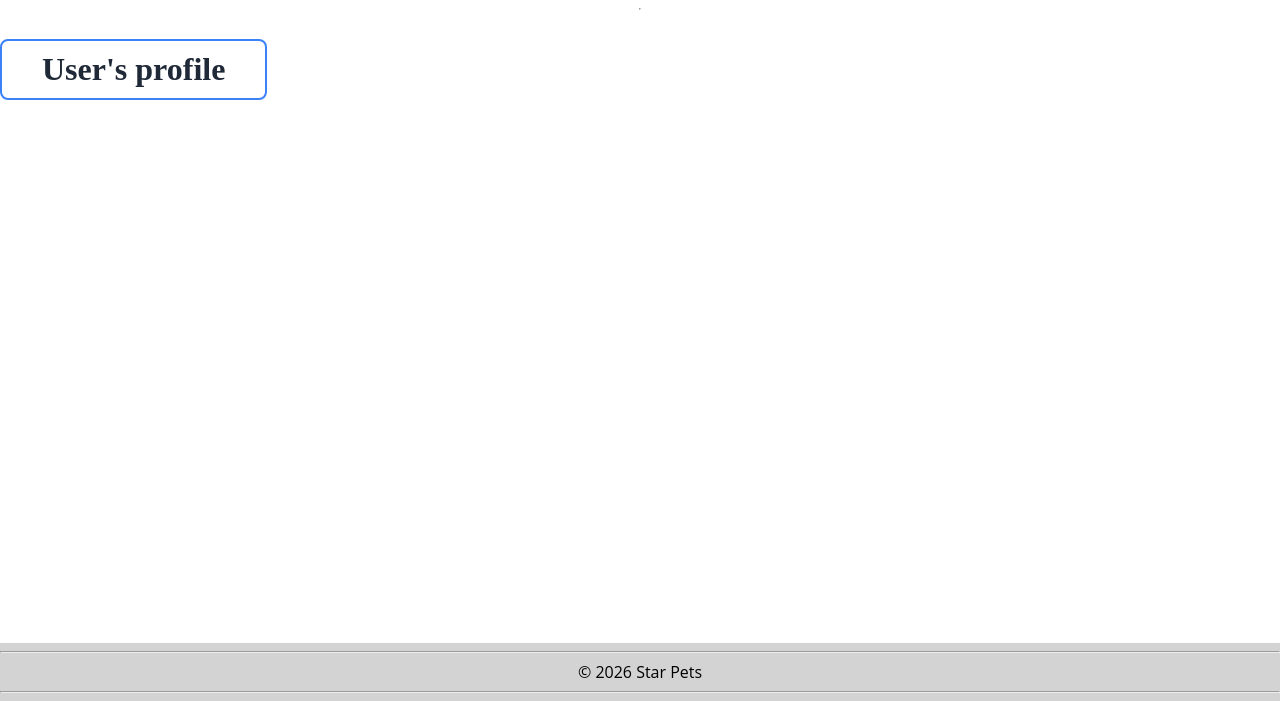
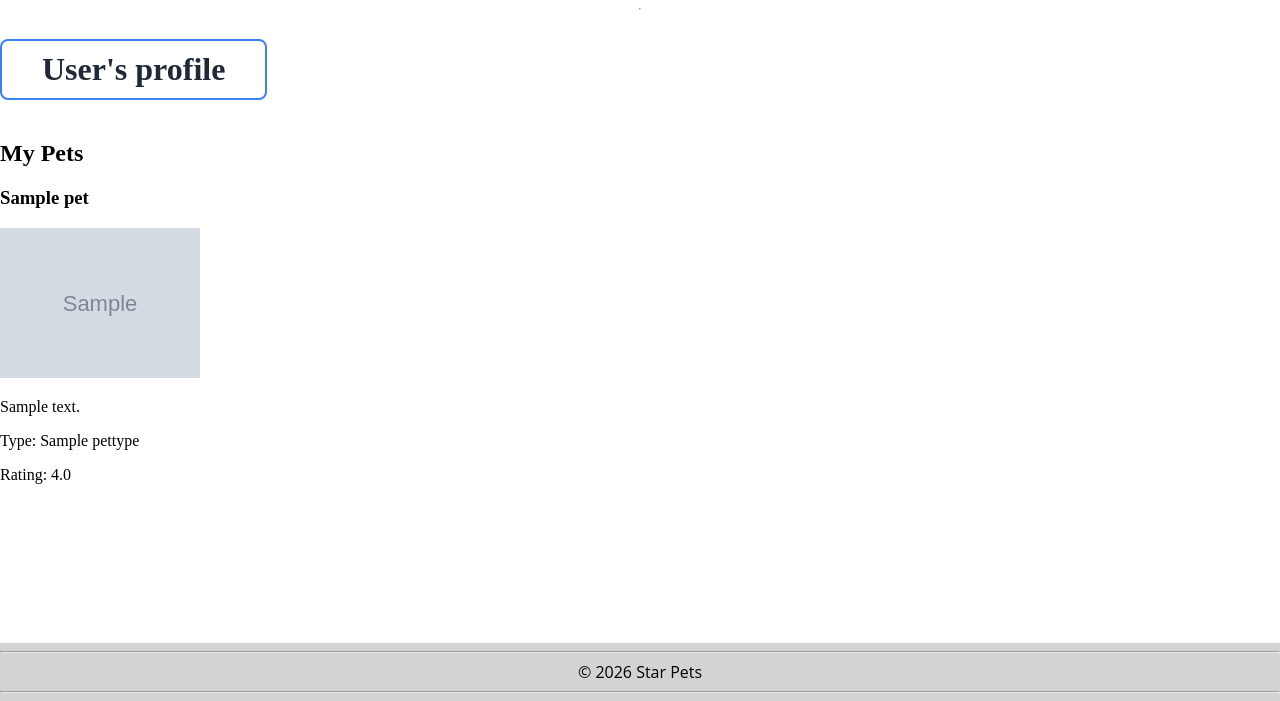
Before and after one commit to StevenHorne44/StarPets, a Django app: page /profile/ in a window 1280 px wide. Shown: the part 99-800 px from the top of the page. Run offline with Django 5.2, Linux system fonts and the light colour scheme; a user stored in the database is signed in; tables that the repository leaves empty hold one stand-in row (values such as "Sample post"); grey boxes marked "Sample" are stand-in pictures.

Commit message:
upload pet feature added, users pets now displayed on profile page

```diff
--- a/pets/urls.py
+++ b/pets/urls.py
@@ -1,6 +1,8 @@
 from django.urls import path
 from django.contrib.auth import views as auth_views
 from pets import views
+from django.conf import settings
+from django.conf.urls.static import static
 
 app_name = 'pets'
 
@@ -18,3 +20,5 @@ urlpatterns = [
     path('toggle-bookmark/<int:pet_id>/', views.toggle_bookmark, name='toggle_bookmark'),
     path('rate-pet/<int:pet_id>/', views.rate_pet, name='rate_pet'),
 ]
+
+urlpatterns += static(settings.MEDIA_URL, document_root=settings.MEDIA_ROOT)
--- a/pets/views.py
+++ b/pets/views.py
@@ -6,7 +6,7 @@ from django.contrib import messages
 from django.http import JsonResponse
 from django.shortcuts import get_object_or_404
 from django.utils import timezone
-from .forms import ExtendedUserCreationForm
+from .forms import ExtendedUserCreationForm, UploadForm
 from .models import Bookmark, Pet, PetType, PetRating
 import datetime
 import json
@@ -88,11 +88,22 @@ def toggle_bookmark(request, pet_id):
 
 @login_required
 def upload_pets(request):
-    return render(request, 'pets/upload.html')
+    if request.method == 'POST':
+        form = UploadForm(request.POST, request.FILES)
+        if form.is_valid():
+            pet = form.save(commit=False)
+            pet.UserID = request.user
+            pet.save()
+            return redirect('pets:home')
+    else:
+        form = UploadForm()
+    return render(request, 'pets/upload.html', {'form':form})
 
 @login_required
 def profile(request):
-    return render(request, 'pets/profile.html')
+    # get all the pets where UserID == current user
+    user_pets = Pet.objects.filter(UserID=request.user)
+    return render(request, 'pets/profile.html', {'pets':user_pets})
 
 def sign_up(request):
     if request.method == 'POST':
--- a/templates/pets/profile.html
+++ b/templates/pets/profile.html
@@ -4,4 +4,23 @@
 
 {% block content %}
     <h1 class="main-header">User's profile</h1>
+
+    <h2>My Pets</h2>
+    {% if pets %}
+        {% for pet in pets %}
+            <div class="pet">
+                <h3>{{ pet.name }}</h3>
+
+                {% if pet.picture %}
+                    <img src="{{ pet.picture.url }}" width="200">
+                {% endif %}
+
+                <p>{{ pet.description }}</p>
+                <p>Type: {{ pet.TypeID }}</p>
+                <p>Rating: {{ pet.average_rating }}</p>
+            </div>
+        {% endfor %}
+    {% else %}
+        <p>You haven't uploaded any pets yet</p>
+    {% endif %}
 {% endblock %}
```
Also changed, not shown: pets/forms.py (+12 -0 lines), templates/pets/upload.html (+14 -0 lines), pets/models.py (line endings or trailing spaces).
